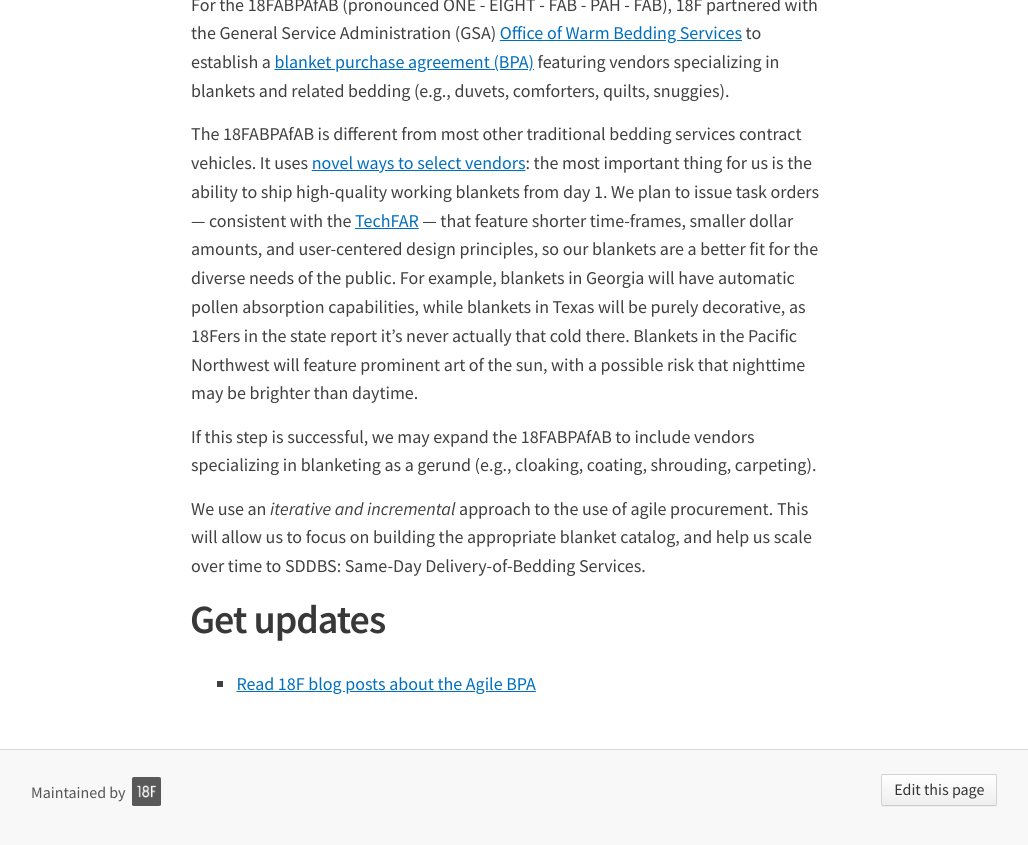
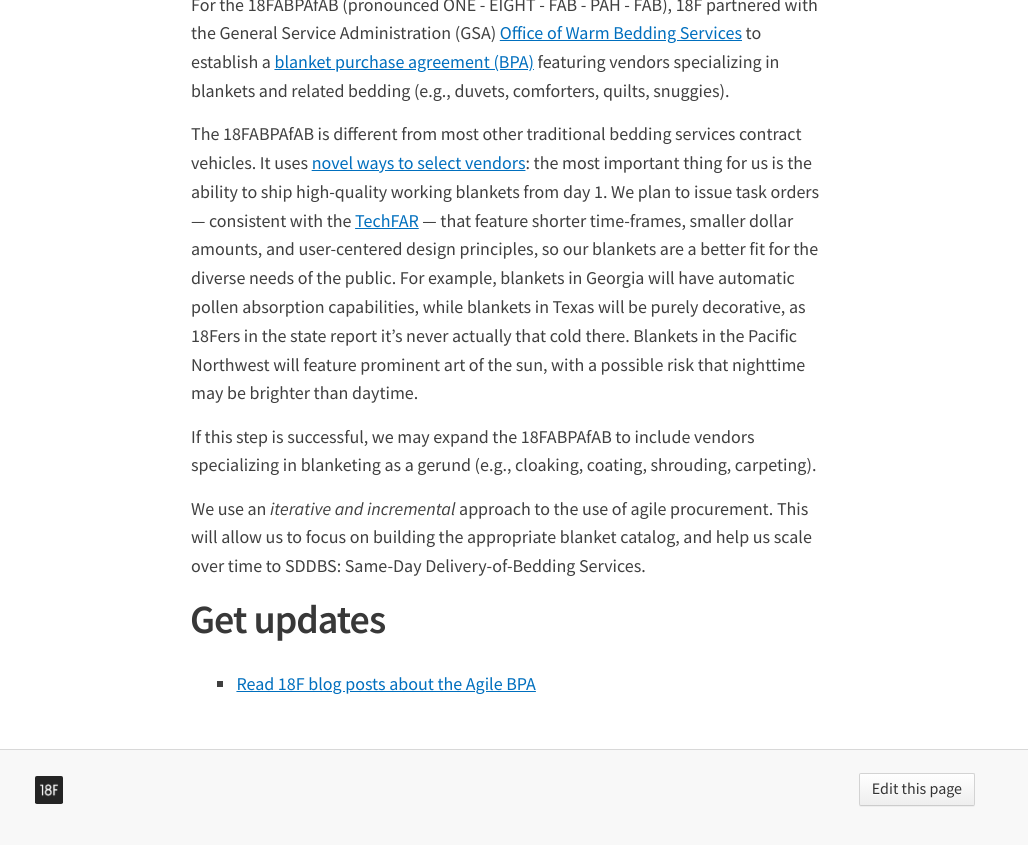
Before and after one commit to 18F/ads-bpa, a Jekyll site: the page built from pages/actual-blankets.md, in a window 1280 px wide, cut to the strip 857-1716 px from the top of the page. Shown: the top 845 px of the strip, without its empty margins (129-1157 px from the left). Built offline with Jekyll 4.4.1, drawn with Linux system fonts in a browser that asks for light colours; nearby versions of some CDN libraries; Markdown is read by kramdown in place of the engine named in the settings.

Commit message:
Update footer

```diff
--- a/_includes/site-footer.html
+++ b/_includes/site-footer.html
@@ -1,8 +1,6 @@
 <footer class="site-footer">
   <div class="wrapper">
-    <span class="hub">Maintained by
-      <a href="https://hub.18f.gov/"><img src="{{site.baseurl}}/images/logo.png" alt="18F"></a>
-    </span>
+    <a href="https://www.18f.gov/"><img src="{{site.baseurl}}/images/logo.png" alt="18F"></a>
     <nav>
       <a class="button button-edit" href="https://github.com/18F/ads-bpa/blob/18f-pages/{{ page.path }}">Edit this page</a>
     </nav>
--- a/stylesheets/screen.css
+++ b/stylesheets/screen.css
@@ -144,27 +144,10 @@ img { max-width: 100%; }
 	clear: both;
 }
 
-.site-footer span.hub{
-	display: block;
-	font-size: 16px;
-	margin-bottom: 0.8em;
-}
-
-
-.site-footer span.hub a{
-	font-size: 18px;
-	font-weight: 100;
-	line-height: 2em;
-	margin-right: 2em;
-	font-style: normal;
-	letter-spacing: -1px;
-	color: #555;
-}
-
-.site-footer span a:hover{ color: #111; }
-.site-footer span a:hover img{ opacity: 0.85;}
-.site-footer span img{
-	opacity: 0.64;
+.site-footer a:hover{ color: #111; }
+.site-footer a:hover img{ opacity: 1;}
+.site-footer img{
+	opacity: 0.85;
 	border-radius: 0.1em;
 	width: 1.6em;
 	height: 1.6em;
@@ -196,7 +179,6 @@ img { max-width: 100%; }
   margin-right: 1em;
   white-space: nowrap;
   cursor: default;
-
 }
 
 .site-footer .button.button-issue{
@@ -232,21 +214,11 @@ img { max-width: 100%; }
 
 @media screen and (min-width: 486.66px){
 
-	.site-footer .button{ float: left; }
-	.site-footer .button.button-edit{
-		margin-right: -0.4em;
-		clear: none;
-	}
-
+	.site-footer img{ float: left;}
+	.site-footer .button{ float: right; margin-top: -0.4em;}
+	.site-footer{ padding-top: 1.6em;}
 }
 
-@media screen and (min-width: 817.77px){
-
-	.site-footer{ text-align: right; padding-top: 1.6em;}
-	.site-footer span.hub{ float: left; margin-top: -0.33em;}
-	.site-footer .button{ float: none; }
-	.site-footer .button.button-edit{ margin-right: -0.4em;}
-}
 
 
 /* @end */
```
